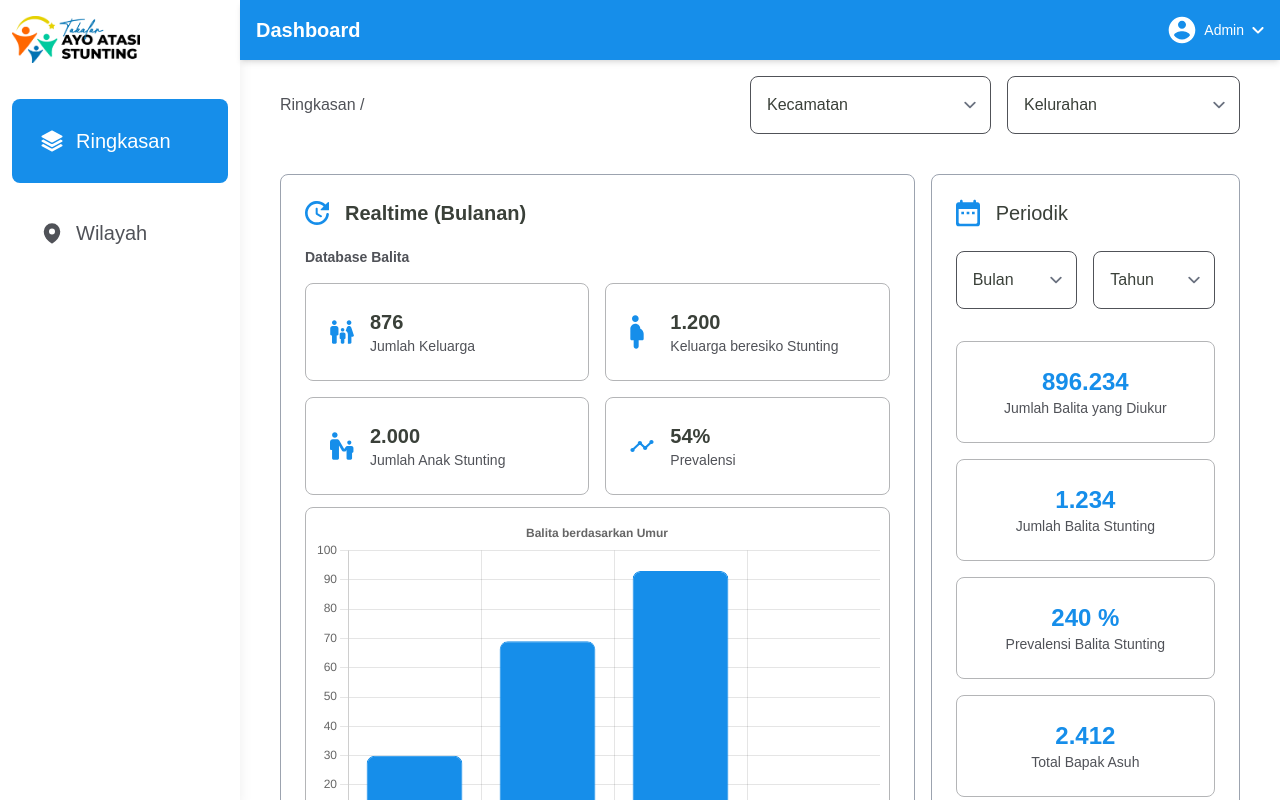
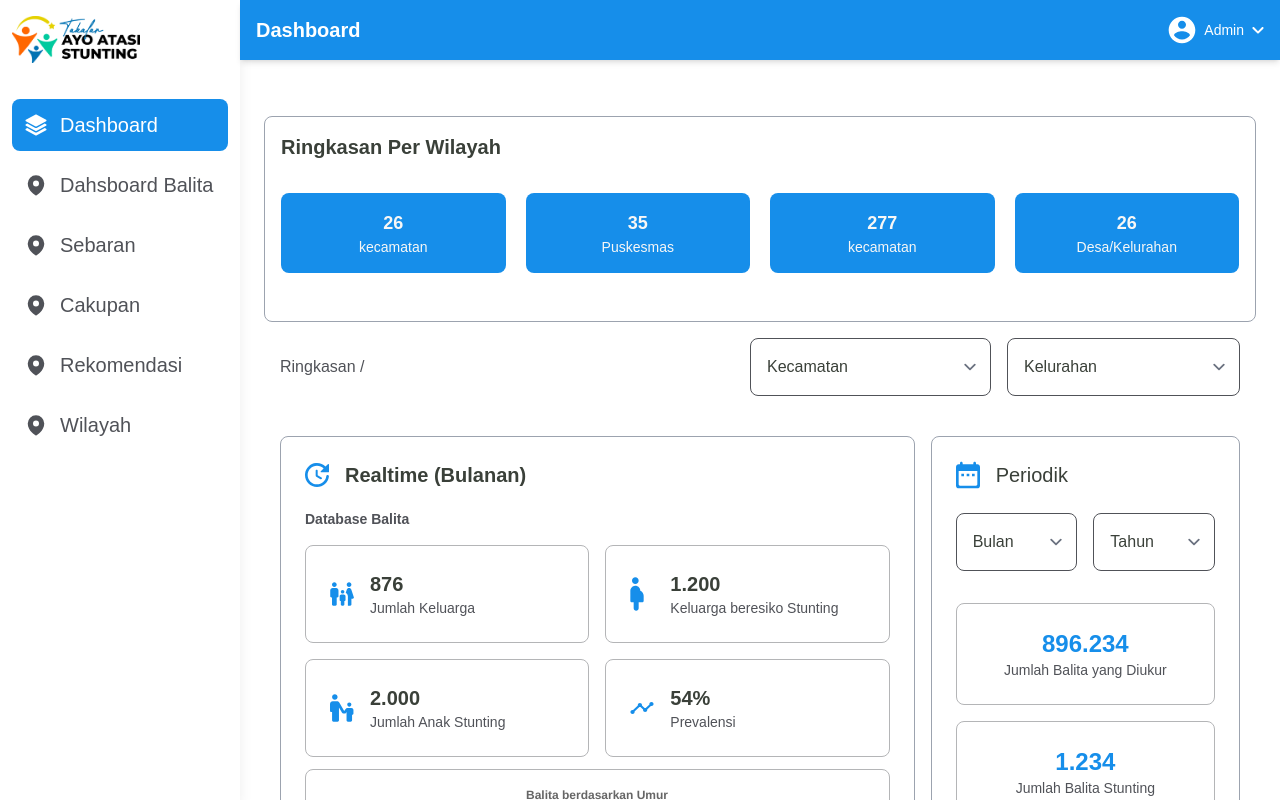
Before and after one commit to IchwanSetyawan/takalar-stanting, a React (Vite) app: page / in a window 1280 px wide. Shown: the top 800 px of the page. Built offline with nearby package versions, Linux system fonts and the light colour scheme.

Commit message:
add new page

```diff
--- a/src/App.jsx
+++ b/src/App.jsx
@@ -6,6 +6,9 @@ import Dashboard from "./pages/dashboard/Dashboard";
 import Location from "./pages/location/Location";
 import LocationDetail from "./pages/location/details/LocationDetail";
 import Cakupan from "./pages/Cakupan/Cakupan";
+import DashboardBalita from "./pages/dashboard-balita/DashboardBalita";
+import Recommendation from "./pages/rekomendasi/Recommendation";
+import Sebaran from "./pages/sebaran/Sebaran";
 
 function App() {
   return (
@@ -13,6 +16,10 @@ function App() {
       <Routes>
         <Route path="/" exact element={<Dashboard />} />
         <Route path="/login" exact element={<Login />} />
+        <Route path="/cakupan" exact element={<Cakupan />} />
+        <Route path="/dashboard-balita" exact element={<DashboardBalita />} />
+        <Route path="/recommendation" exact element={<Recommendation />} />
+        <Route path="/sebaran" exact element={<Sebaran />} />
         <Route path="/location" exact element={<Location />} />
         <Route path="/location/:id" exact element={<LocationDetail />} />
         <Route path="/location/:id/cakupan/:id" exact element={<Cakupan />} />
--- a/src/components/Sidebar.jsx
+++ b/src/components/Sidebar.jsx
@@ -33,8 +33,8 @@ const Sidebar = () => {
                     onClick={() => setTabMenu(1)}
                     className={`${
                       tabMenu === 1
-                        ? "flex items-center p-7 text-white rounded-lg  bg-primary"
-                        : "flex items-center p-7 text-darkHard rounded-lg   hover:bg-[#F7F7F6]"
+                        ? "flex items-center p-3 text-white rounded-lg  bg-primary"
+                        : "flex items-center p-3 text-darkHard rounded-lg   hover:bg-[#F7F7F6]"
                     }`}
                   >
                     <div className="flex items-center ">
@@ -50,7 +50,123 @@ const Sidebar = () => {
                       </svg>
 
                       <span className="ml-3 text-xl font-medium">
-                        Ringkasan
+                        Dashboard
+                      </span>
+                    </div>
+                  </Link>
+                </li>
+                <li>
+                  <Link
+                    to="/dashboard-balita"
+                    onClick={() => setTabMenu(2)}
+                    className={`${
+                      tabMenu === 2
+                        ? "flex items-center p-3 text-white rounded-lg  bg-primary  "
+                        : "flex items-center p-3 text-darkHard rounded-lg   hover:bg-[#F7F7F6] "
+                    }`}
+                  >
+                    <div className="flex items-center ">
+                      <svg
+                        xmlns="http://www.w3.org/2000/svg"
+                        viewBox="0 0 24 24"
+                        fill="currentColor"
+                        className="w-6 h-6"
+                      >
+                        <path
+                          fillRule="evenodd"
+                          d="M11.54 22.351l.07.04.028.016a.76.76 0 00.723 0l.028-.015.071-.041a16.975 16.975 0 001.144-.742 19.58 19.58 0 002.683-2.282c1.944-1.99 3.963-4.98 3.963-8.827a8.25 8.25 0 00-16.5 0c0 3.846 2.02 6.837 3.963 8.827a19.58 19.58 0 002.682 2.282 16.975 16.975 0 001.145.742zM12 13.5a3 3 0 100-6 3 3 0 000 6z"
+                          clipRule="evenodd"
+                        />
+                      </svg>
+
+                      <span className="ml-3 text-xl font-medium">
+                        Dahsboard Balita
+                      </span>
+                    </div>
+                  </Link>
+                </li>
+                <li>
+                  <Link
+                    to="/sebaran"
+                    onClick={() => setTabMenu(3)}
+                    className={`${
+                      tabMenu === 3
+                        ? "flex items-center p-3 text-white rounded-lg  bg-primary  "
+                        : "flex items-center p-3 text-darkHard rounded-lg   hover:bg-[#F7F7F6] "
+                    }`}
+                  >
+                    <div className="flex items-center ">
+                      <svg
+                        xmlns="http://www.w3.org/2000/svg"
+                        viewBox="0 0 24 24"
+                        fill="currentColor"
+                        className="w-6 h-6"
+                      >
+                        <path
+                          fillRule="evenodd"
+                          d="M11.54 22.351l.07.04.028.016a.76.76 0 00.723 0l.028-.015.071-.041a16.975 16.975 0 001.144-.742 19.58 19.58 0 002.683-2.282c1.944-1.99 3.963-4.98 3.963-8.827a8.25 8.25 0 00-16.5 0c0 3.846 2.02 6.837 3.963 8.827a19.58 19.58 0 002.682 2.282 16.975 16.975 0 001.145.742zM12 13.5a3 3 0 100-6 3 3 0 000 6z"
+                          clipRule="evenodd"
+                        />
+                      </svg>
+
+                      <span className="ml-3 text-xl font-medium">Sebaran</span>
+                    </div>
+                  </Link>
+                </li>
+                <li>
+                  <Link
+                    to="/cakupan"
+                    onClick={() => setTabMenu(4)}
+                    className={`${
+                      tabMenu === 4
+                        ? "flex items-center p-3 text-white rounded-lg  bg-primary  "
+                        : "flex items-center p-3 text-darkHard rounded-lg   hover:bg-[#F7F7F6] "
+                    }`}
+                  >
+                    <div className="flex items-center ">
+                      <svg
+                        xmlns="http://www.w3.org/2000/svg"
+                        viewBox="0 0 24 24"
+                        fill="currentColor"
+                        className="w-6 h-6"
+                      >
+                        <path
+                          fillRule="evenodd"
+                          d="M11.54 22.351l.07.04.028.016a.76.76 0 00.723 0l.028-.015.071-.041a16.975 16.975 0 001.144-.742 19.58 19.58 0 002.683-2.282c1.944-1.99 3.963-4.98 3.963-8.827a8.25 8.25 0 00-16.5 0c0 3.846 2.02 6.837 3.963 8.827a19.58 19.58 0 002.682 2.282 16.975 16.975 0 001.145.742zM12 13.5a3 3 0 100-6 3 3 0 000 6z"
+                          clipRule="evenodd"
+                        />
+                      </svg>
+
+                      <span className="ml-3 text-xl font-medium">Cakupan</span>
+                    </div>
+                  </Link>
+                </li>
+                <li>
+                  <Link
+                    to="/recommendation"
+                    onClick={() => setTabMenu(5)}
+                    className={`${
+                      tabMenu === 5
+                        ? "flex items-center p-3 text-white rounded-lg  bg-primary  "
+                        : "flex items-center p-3 text-darkHard rounded-lg   hover:bg-[#F7F7F6] "
+                    }`}
+                  >
+                    <div className="flex items-center ">
+                      <svg
+                        xmlns="http://www.w3.org/2000/svg"
+                        viewBox="0 0 24 24"
+                        fill="currentColor"
+                        className="w-6 h-6"
+                      >
+                        <path
+                          fillRule="evenodd"
+                          d="M11.54 22.351l.07.04.028.016a.76.76 0 00.723 0l.028-.015.071-.041a16.975 16.975 0 001.144-.742 19.58 19.58 0 002.683-2.282c1.944-1.99 3.963-4.98 3.963-8.827a8.25 8.25 0 00-16.5 0c0 3.846 2.02 6.837 3.963 8.827a19.58 19.58 0 002.682 2.282 16.975 16.975 0 001.145.742zM12 13.5a3 3 0 100-6 3 3 0 000 6z"
+                          clipRule="evenodd"
+                        />
+                      </svg>
+
+                      <span className="ml-3 text-xl font-medium">
+                        Rekomendasi
                       </span>
                     </div>
                   </Link>
@@ -58,11 +174,11 @@ const Sidebar = () => {
                 <li>
                   <Link
                     to="/location"
-                    onClick={() => setTabMenu(2)}
+                    onClick={() => setTabMenu(6)}
                     className={`${
-                      tabMenu === 2
-                        ? "flex items-center p-7 text-white rounded-lg  bg-primary  "
-                        : "flex items-center p-7 text-darkHard rounded-lg   hover:bg-[#F7F7F6] "
+                      tabMenu === 6
+                        ? "flex items-center p-3 text-white rounded-lg  bg-primary  "
+                        : "flex items-center p-3 text-darkHard rounded-lg   hover:bg-[#F7F7F6] "
                     }`}
                   >
                     <div className="flex items-center ">
--- /dev/null
+++ b/src/pages/dashboard-balita/DashboardBalita.jsx
@@ -0,0 +1,12 @@
+import React from "react";
+import Layout from "../../layouts/Layout";
+
+const DashboardBalita = () => {
+  return (
+    <>
+      <Layout>DashboardBalita Page</Layout>
+    </>
+  );
+};
+
+export default DashboardBalita;
--- a/src/pages/dashboard/Dashboard.jsx
+++ b/src/pages/dashboard/Dashboard.jsx
@@ -14,6 +14,29 @@ const Dashboard = () => {
     <>
       <Layout>
         <div>
+          <div className="my-8 p-4 border border-gray-400 rounded-lg">
+            <h2 className="text-xl  text-dark font-bold">
+              Ringkasan Per Wilayah
+            </h2>
+
+            <div className="flex justify-between gap-x-5 my-8">
+              <CardWilayah title="kecamatan" total="26" />
+              <CardWilayah title="Puskesmas" total="35" />
+              <CardWilayah title="kecamatan" total="277" />
+              <CardWilayah title="Desa/Kelurahan" total="26" />
+            </div>
+
+            {/* <div className="bg-blue-200 h-screen mb-8 ">
+              <div className="flex justify-center items-center">
+                <div className="bg-primary h-screen w-full">
+                  <img src={MapImage} alt="map" className="w-full" />
+                </div>
+              </div>
+            </div>
+            <div>
+              <CardIntervensi />
+            </div> */}
+          </div>
           <div className="p-4 -mt-8">
             <div className="flex justify-between items-center mb-8">
               <h1 className="text-base font-medium  text-darkHard">
@@ -45,33 +68,10 @@ const Dashboard = () => {
                 </select>
               </div>
             </div>
+
             <div className=" grid grid-cols-3 gap-4 mt-10">
               <RealtimeData />
               <PeriodikData />
-            </div>
-          </div>
-
-          <div className="mt-8">
-            <h2 className="text-xl  text-dark font-bold">
-              Ringkasan Per Wilayah
-            </h2>
-
-            <div className="flex justify-between gap-5 my-8">
-              <CardWilayah title="kecamatan" total="26" />
-              <CardWilayah title="Puskesmas" total="35" />
-              <CardWilayah title="kecamatan" total="277" />
-              <CardWilayah title="Desa/Kelurahan" total="26" />
-            </div>
-
-            <div className="bg-blue-200 h-screen mb-8 ">
-              <div className="flex justify-center items-center">
-                <div className="bg-primary h-screen w-full">
-                  <img src={MapImage} alt="map" className="w-full" />
-                </div>
-              </div>
-            </div>
-            <div>
-              <CardIntervensi />
             </div>
           </div>
         </div>
--- /dev/null
+++ b/src/pages/rekomendasi/Recommendation.jsx
@@ -0,0 +1,12 @@
+import React from "react";
+import Layout from "../../layouts/Layout";
+
+const Recommendation = () => {
+  return (
+    <>
+      <Layout>Recommendation page</Layout>
+    </>
+  );
+};
+
+export default Recommendation;
--- /dev/null
+++ b/src/pages/sebaran/Sebaran.jsx
@@ -0,0 +1,8 @@
+import React from "react";
+import Layout from "../../layouts/Layout";
+
+const Sebaran = () => {
+  return <Layout>Sebaran Page</Layout>;
+};
+
+export default Sebaran;
```
